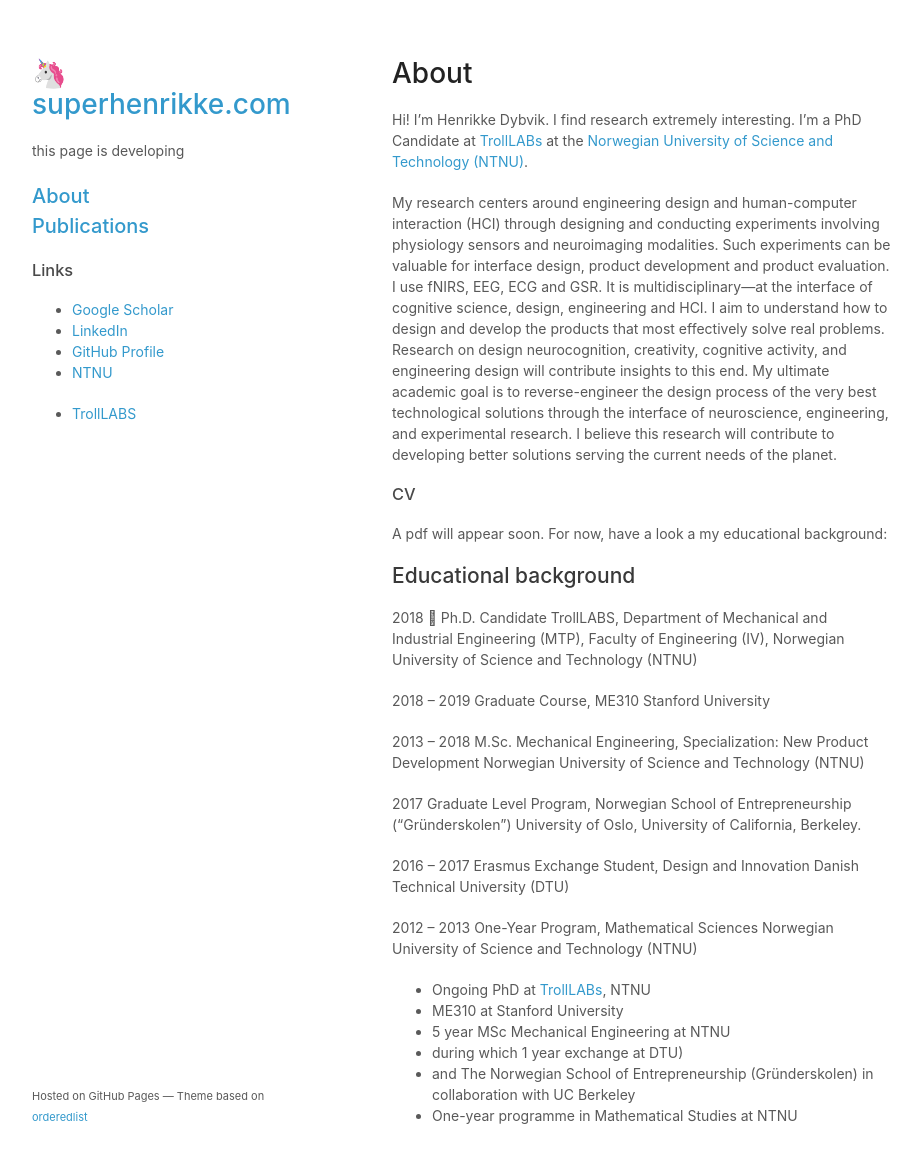
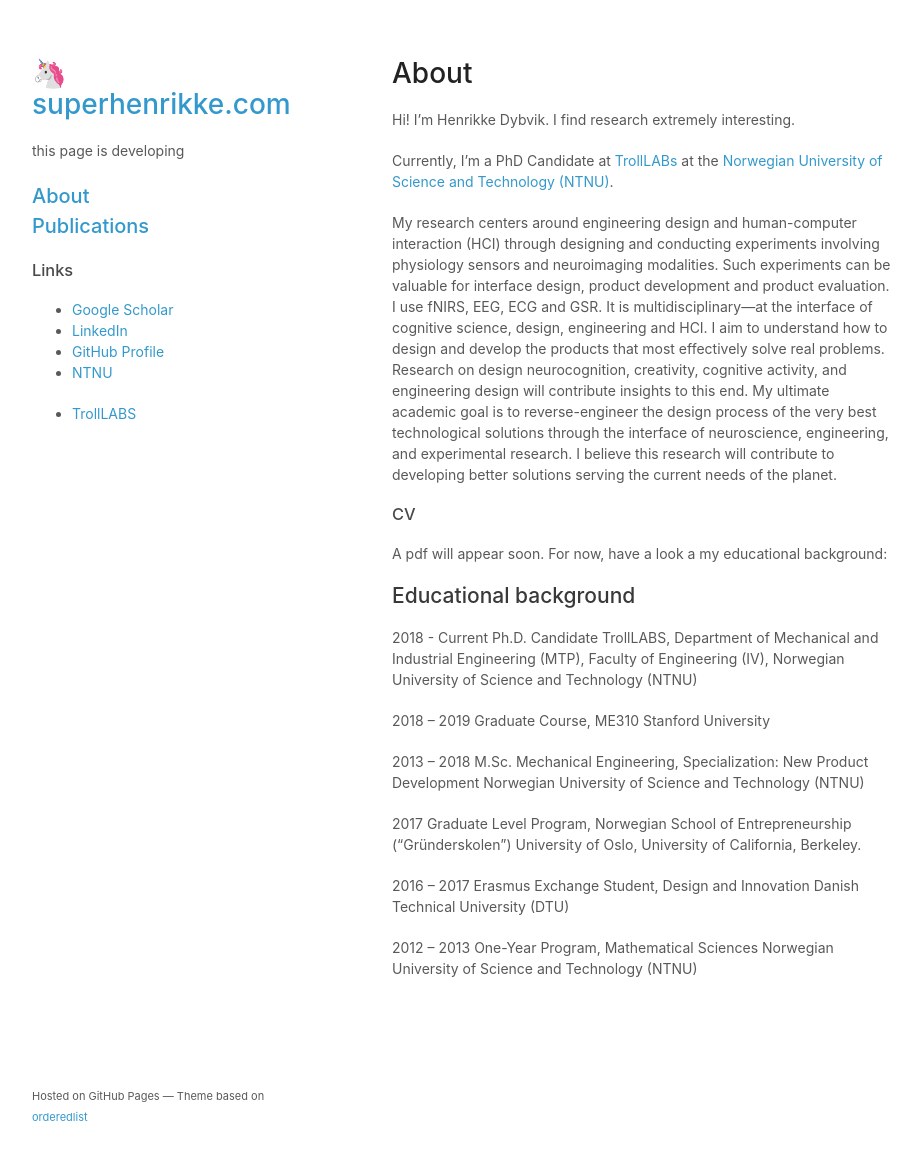
Before and after one commit to superhenrikke/superhenrikke.github.io, a Jekyll site: the page built from about.md, in a window 1280 px wide and 1196 px high. Shown: the top 1163 px of the window, without its empty margins (178-1099 px from the left). Built offline with Jekyll 4.4.1, drawn with Linux system fonts in a browser that asks for light colours; our own code applies the rules of GitHub Pages for plain Markdown files; a script that is not in the unit is left out.

Commit message:
Update about.md

```diff
--- a/about.md
+++ b/about.md
@@ -1,6 +1,8 @@
 # About
 
-Hi! I'm Henrikke Dybvik. I find research extremely interesting. I'm a PhD Candidate at [TrollLABs](https://www.ntnu.edu/mtp/trolllabs) at the [Norwegian University of Science and Technology (NTNU)](https://www.ntnu.edu/).
+Hi! I'm Henrikke Dybvik. I find research extremely interesting.
+
+Currently, I'm a PhD Candidate at [TrollLABs](https://www.ntnu.edu/mtp/trolllabs) at the [Norwegian University of Science and Technology (NTNU)](https://www.ntnu.edu/).
 
 My research centers around engineering design and human-computer interaction (HCI) through designing and conducting experiments involving physiology sensors and neuroimaging modalities. Such experiments can be valuable for interface design, product development and product evaluation. I use fNIRS, EEG, ECG and GSR. It is multidisciplinary—at the interface of cognitive science, design, engineering and HCI. I aim to understand how to design and develop the products that most effectively solve real problems. Research on design neurocognition, creativity, cognitive activity, and engineering design will contribute insights to this end. My ultimate academic goal is to reverse-engineer the design process of the very best technological solutions through the interface of neuroscience, engineering, and experimental research. I believe this research will contribute to developing better solutions serving the current needs of the planet.
 
@@ -8,17 +10,16 @@ My research centers around engineering design and human-computer interaction (HC
 A pdf will appear soon. For now, have a look a my educational background:
 
 ## Educational background
-2018 		Ph.D. Candidate
-		TrollLABS,
-Department of Mechanical and Industrial Engineering (MTP),
-Faculty of Engineering (IV),
-Norwegian University of Science and Technology (NTNU)
+2018 - Current	Ph.D. Candidate
+		TrollLABS, Department of Mechanical and Industrial Engineering (MTP),
+		Faculty of Engineering (IV),
+		Norwegian University of Science and Technology (NTNU)
 
 2018 – 2019	Graduate Course, ME310
 		Stanford University
 
 2013 – 2018	M.Sc. Mechanical Engineering, Specialization: New Product Development
-Norwegian University of Science and Technology (NTNU)
+		Norwegian University of Science and Technology (NTNU)
 
 2017		Graduate Level Program, 	Norwegian School of Entrepreneurship (“Gründerskolen”)
 		University of Oslo,
@@ -28,11 +29,4 @@ Norwegian University of Science and Technology (NTNU)
 		Danish Technical University (DTU)
 
 2012 – 2013	One-Year Program, Mathematical Sciences
-Norwegian University of Science and Technology (NTNU)
-
-- Ongoing PhD at [TrollLABs](https://www.ntnu.edu/mtp/trolllabs), NTNU
-- ME310 at Stanford University
-- 5 year MSc Mechanical Engineering at NTNU
--   during which 1 year exchange at DTU)
--   and The Norwegian School of Entrepreneurship (Gründerskolen) in collaboration with UC Berkeley
-- One-year programme in Mathematical Studies at NTNU
+		Norwegian University of Science and Technology (NTNU)
```
